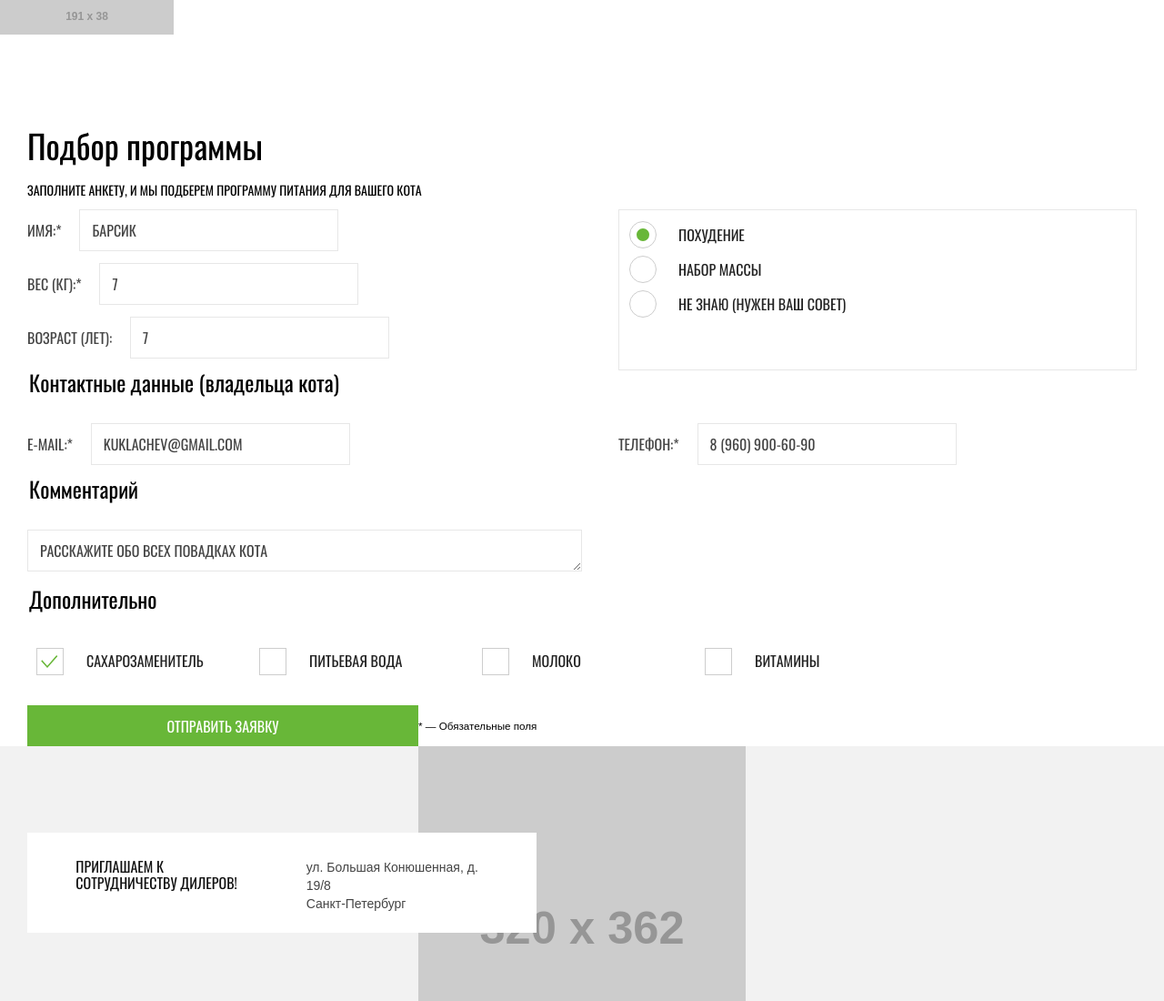
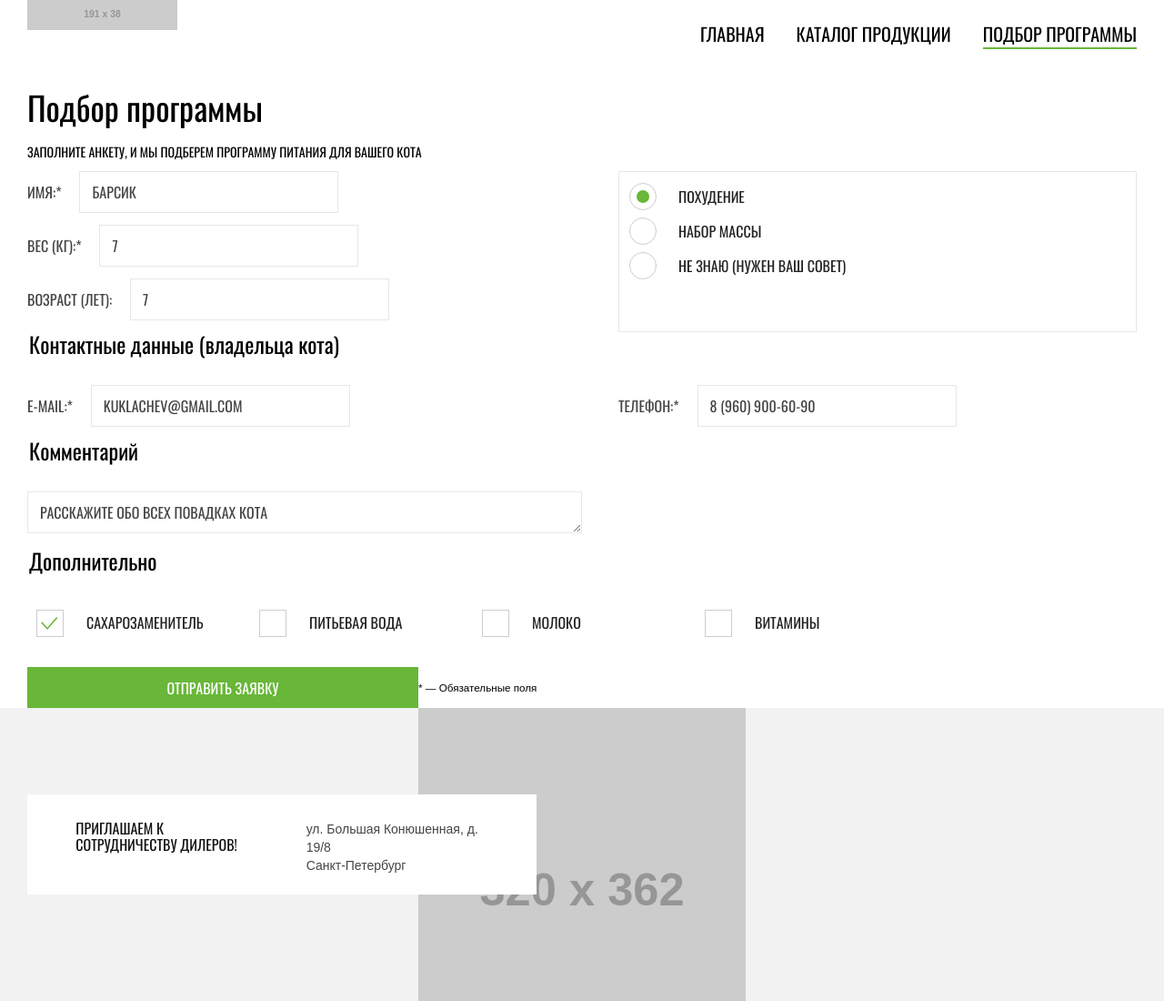
Before and after one commit to comm0nsense/htmlacademy-Cat-energy, a website: page source/form.html in a window 1280 px wide. Shown: the top 1100 px of the page at 91% size. Drawn offline with nearby package versions, Linux system fonts and the light colour scheme; files that its build step writes are made by us from their sources; placeholder pictures from the web are drawn by us.

Commit message:
поправила меню в форме для разных экранов

```diff
--- a/source/form.html
+++ b/source/form.html
@@ -9,9 +9,10 @@
 
 <body class="page__body">
   <header class="page-header">
-
+    <div class="container page-header__wrapper">
       <a class="page-header__logo logo" href="index.html">
-      <img class="logo__image" src="https://via.placeholder.com/191x38" width="191" height="38" alt="Кэт энерджи Лого">
+        <img class="logo__image" src="https://via.placeholder.com/191x38" width="191" height="38"
+          alt="Кэт энерджи Лого">
       </a>
       <nav class="main-nav">
         <button class="main-nav__toggle" type="button"><span class="visually-hidden">Открыть меню</span></button>
@@ -29,6 +30,7 @@
           </ul>
         </div>
       </nav>
+    </div>
   </header>
   <main class="page-main">
     <div class="container">
--- a/source/sass/blocks/main-nav.scss
+++ b/source/sass/blocks/main-nav.scss
@@ -49,10 +49,18 @@
 
 @media (min-width: $desktop-width) {
   .main-nav__item-link {
+    @include fonts(400, 20px, 30px, $black);
+  }
+
+  .main-nav--index .main-nav__item-link {
     @include fonts(400, 20px, 30px, $white);
   }
 
   .main-nav__item-link--active {
+    border-bottom: 2px solid $green;
+  }
+
+  .main-nav--index .main-nav__item-link--active {
     border-bottom: 2px solid $white;
   }
 }
```
Also changed, not shown: source/index.html (indentation only). Lines whose indentation alone changed are shown as unchanged.
